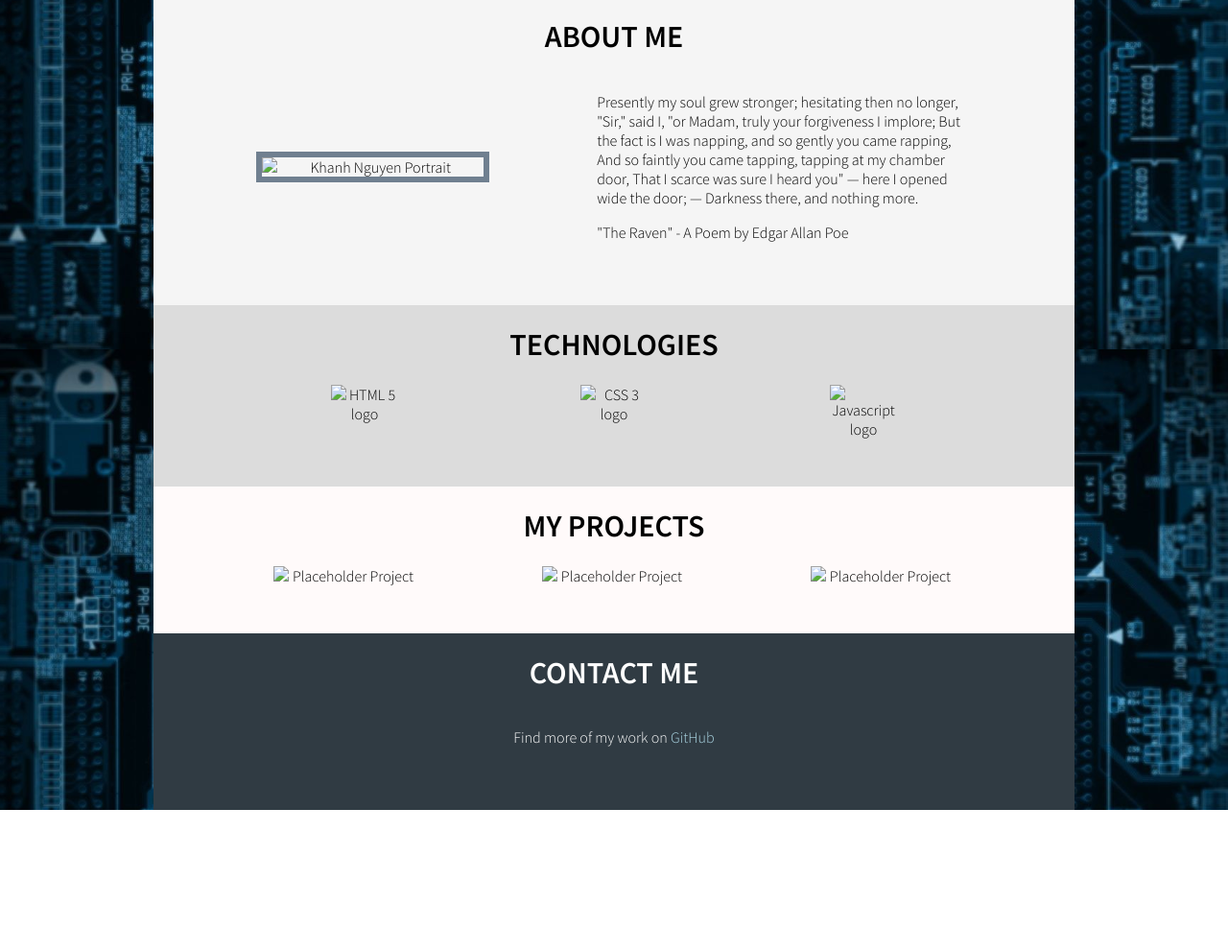
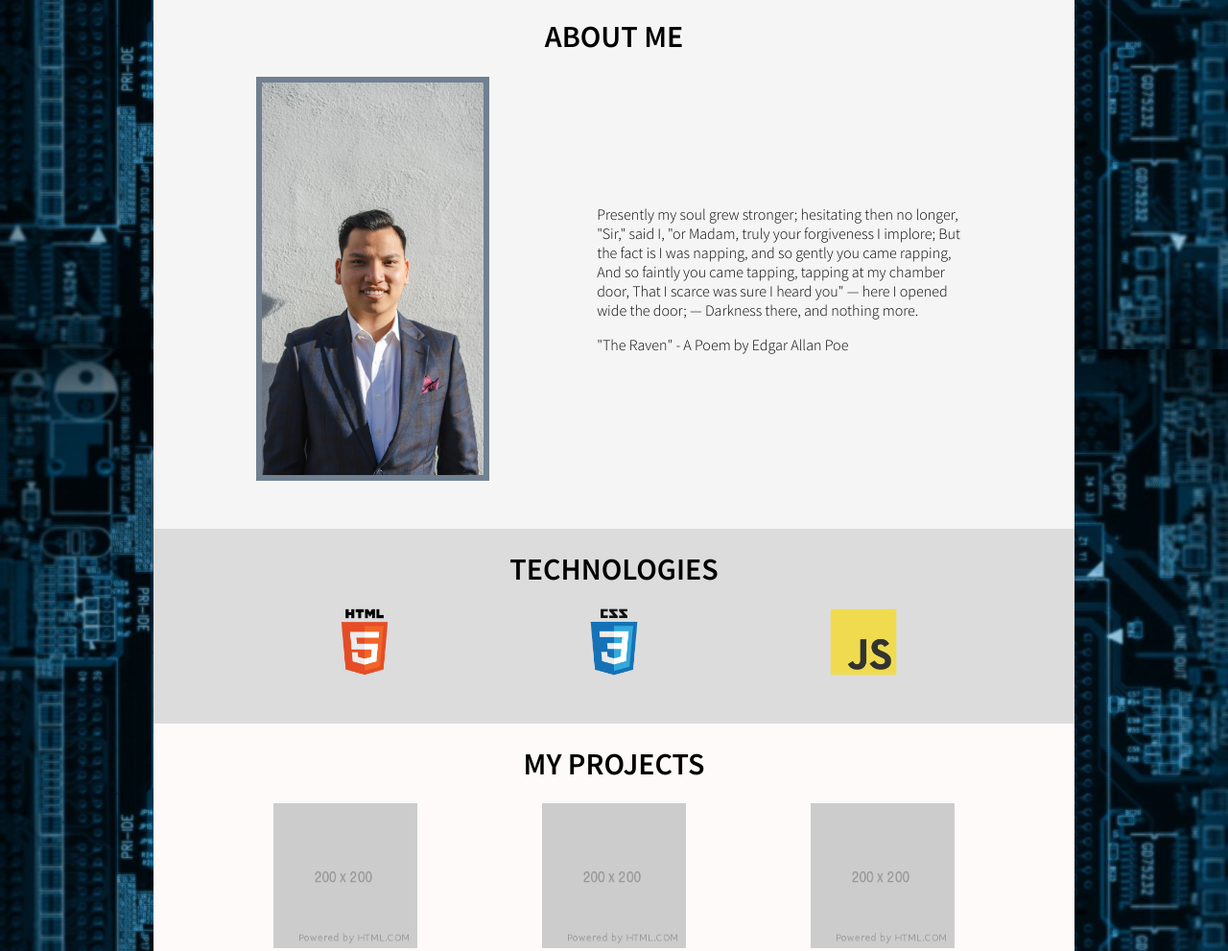
Before and after one commit to khanhnguyenq/prep-protfolio, a website: page index.html in a window 1280 px wide. Shown: the part 436-1427 px from the top of the page at 96% size. Before the commit the page ends 1280 px from the top, so only its background shows below. Drawn offline with Linux system fonts and the light colour scheme; the site is published under a folder, as on GitHub Pages, so addresses that start at the root find nothing.

Commit message:
updated image path - Khanh Nguyen

```diff
--- a/index.html
+++ b/index.html
@@ -22,7 +22,7 @@
     </div>
     <div id="about" class="row justify-evenly align-center pb-50 about-section">
       <h1 class="col-12">ABOUT ME</h1>
-      <img class="col-3 about-image" src="/assets/khanh-nguyen.jpeg" alt="Khanh Nguyen Portrait">
+      <img class="col-3 about-image" src="assets/khanh-nguyen.jpeg" alt="Khanh Nguyen Portrait">
       <div class="col-5 text-align-reset">
         <p>Presently my soul grew stronger; hesitating then no longer,
         &quot;Sir,&quot; said I, &quot;or Madam, truly your forgiveness I implore;
@@ -35,15 +35,15 @@
     </div>
     <div id="tech" class="row justify-evenly pb-50 tech-section">
       <h1 class="col-12">TECHNOLOGIES</h1>
-      <img src="/assets/html-logo.png" alt="HTML 5 logo" class="col-1">
-      <img src="/assets/css-logo.png" alt="CSS 3 logo" class="col-1">
-      <img src="/assets/js-logo.png" alt="Javascript logo" class="col-1">
+      <img src="assets/html-logo.png" alt="HTML 5 logo" class="col-1">
+      <img src="assets/css-logo.png" alt="CSS 3 logo" class="col-1">
+      <img src="assets/js-logo.png" alt="Javascript logo" class="col-1">
     </div>
     <div id="projects" class="row justify-evenly pb-50 projects-section">
       <h1 class="col-12">MY PROJECTS</h1>
-      <img src="/assets/placeholder-project.png" alt="Placeholder Project" class="col-2">
-      <img src="/assets/placeholder-project.png" alt="Placeholder Project" class="col-2">
-      <img src="/assets/placeholder-project.png" alt="Placeholder Project" class="col-2">
+      <img src="assets/placeholder-project.png" alt="Placeholder Project" class="col-2">
+      <img src="assets/placeholder-project.png" alt="Placeholder Project" class="col-2">
+      <img src="assets/placeholder-project.png" alt="Placeholder Project" class="col-2">
     </div>
     <div id="contact" class="row justify-center pb-50 white-text contact-section">
       <h1 class="col-12">CONTACT ME</h1>
```
